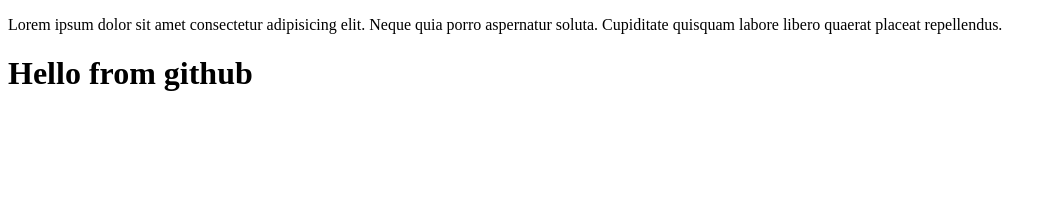
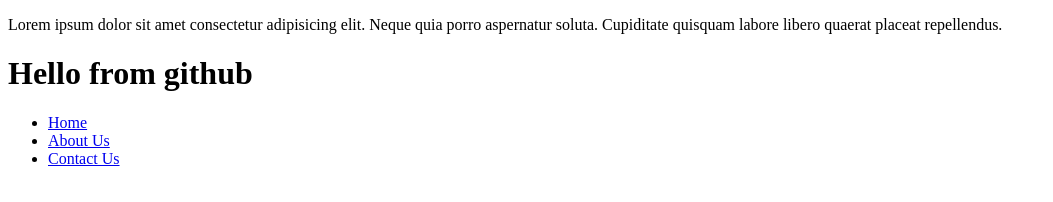
Before and after one commit to Prem3018/Learn_Git, a plain HTML site: page index.html in a window 1280 px wide. Shown: the whole page, without its empty margins (0-1053 px from the left). Drawn offline with Linux system fonts and the light colour scheme.

Commit message:
add ul to index

```diff
--- a/index.html
+++ b/index.html
@@ -8,5 +8,10 @@
 <body>
     <p>Lorem ipsum dolor sit amet consectetur adipisicing elit. Neque quia porro aspernatur soluta. Cupiditate quisquam labore libero quaerat placeat repellendus.</p>
     <h1>Hello from github</h1>
+    <ul>
+        <li><a href="#">Home</a></li>
+        <li><a href="#">About Us</a></li>
+        <li><a href="#">Contact Us</a></li>
+    </ul>
 </body>
 </html>
```
